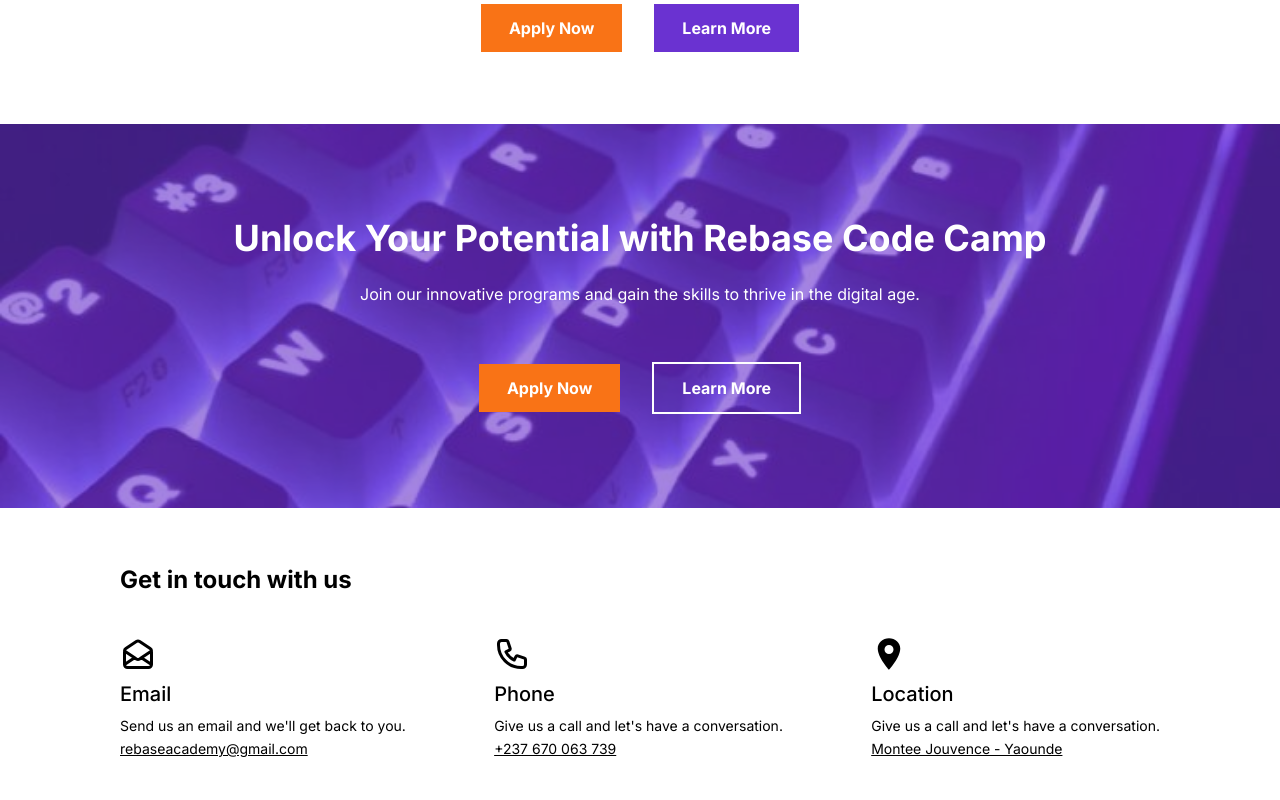
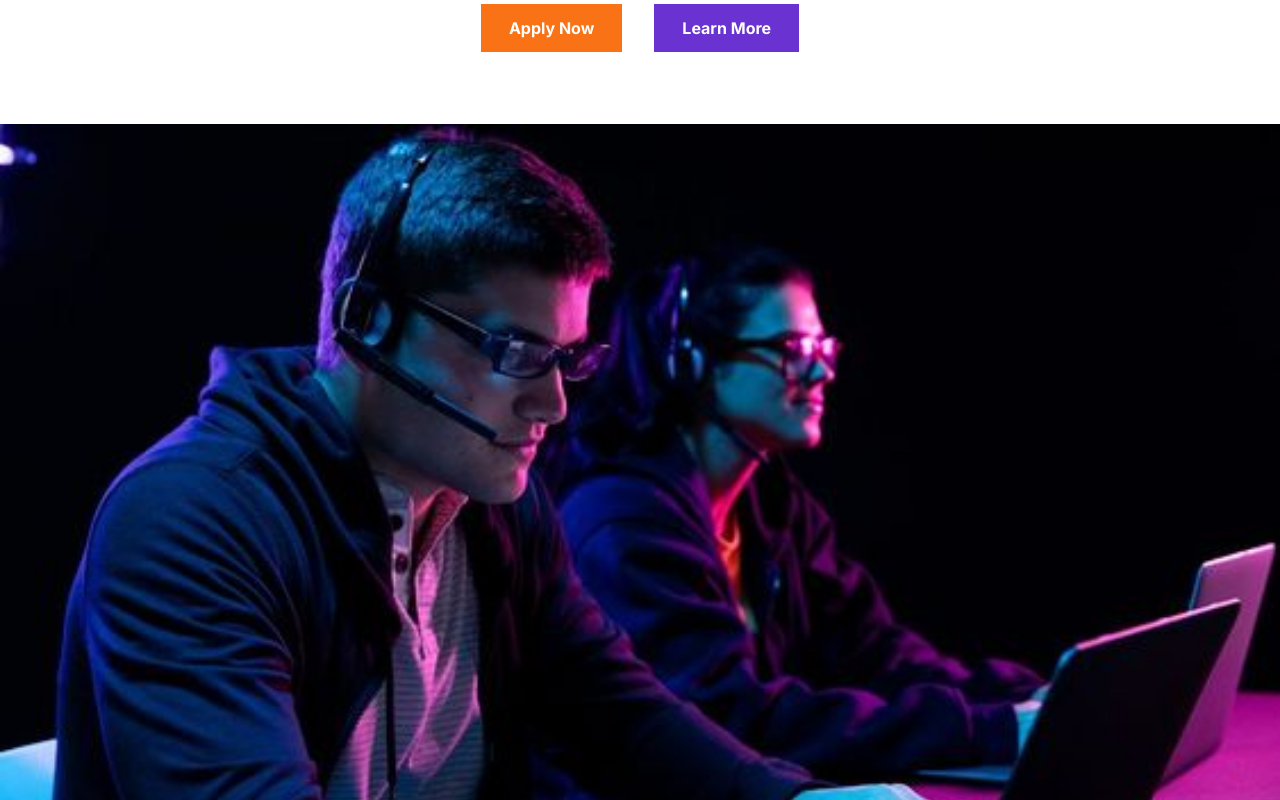
Before and after one commit to nsamedaisy/rebase_cc_frontend, a Next.js app: page / in a window 1280 px wide. Shown: the part 800-1600 px from the top of the page. Built offline with nearby package versions, Linux system fonts and the light colour scheme.

Commit message:
origin section

```diff
--- /dev/null
+++ b/app/_components/origin.tsx
@@ -0,0 +1,19 @@
+import Image from "next/image";
+import React from "react";
+import hero from '../../public/hero.jpg'
+
+const OriginSec: React.FC = () => {
+    return (
+        <div className="flex flex-col items-center">
+            <div className="w-full h-4/5">
+                <Image
+                    src={hero}
+                    alt="sectionimage"
+                    className="w-full h-full object-cover"
+                />
+            </div>
+
+        </div>
+    )
+};
+export default OriginSec;
--- a/app/landing/page.tsx
+++ b/app/landing/page.tsx
@@ -2,12 +2,14 @@
 import Footer from "../_components/footer"
 import Potentialsection from "../_components/potential";
 import HeroSection from "../_components/hero";
+import OriginSec from "../_components/origin";
 
 export default function LandingPage() {
     return (
         <div>
             <Navbar />
             <HeroSection />
+            <OriginSec />
             <Potentialsection />
             <Footer />
         </div>
```
